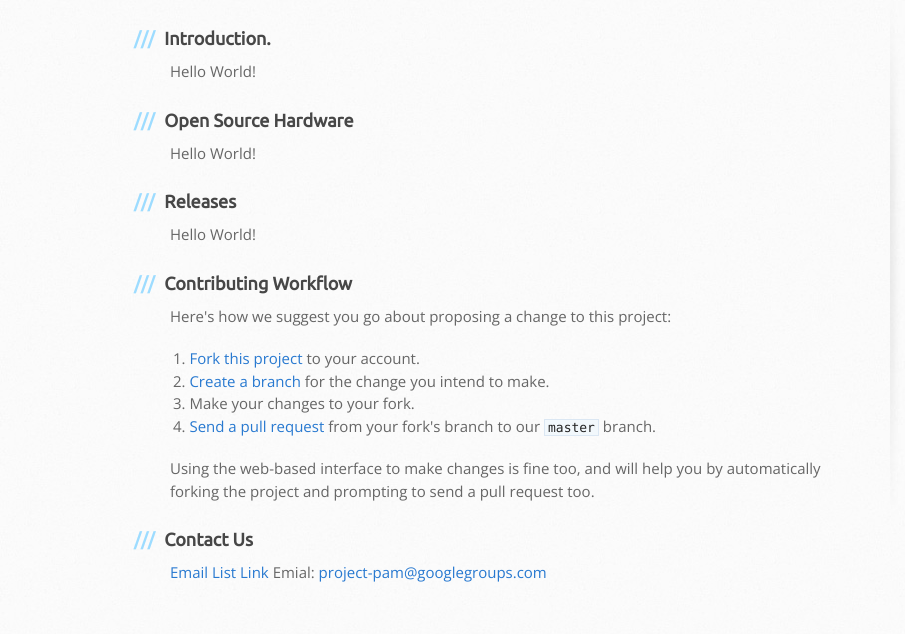
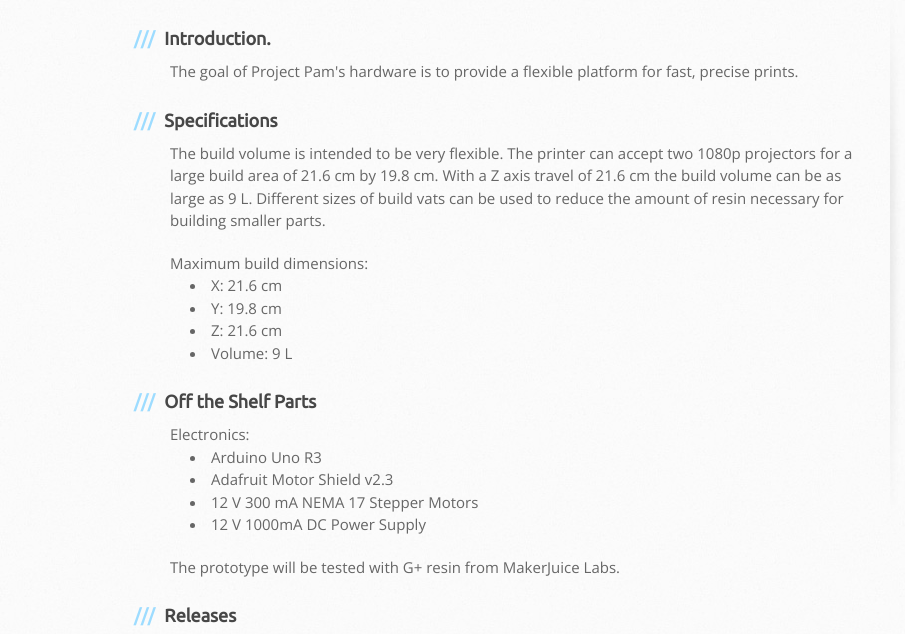
Before and after one commit to ProjectPAM/Hardware, a plain HTML site: page index.html in a window 1280 px wide. Shown: the part 263-897 px from the top of the page, 0-905 px from the left. Drawn offline with nearby package versions, Linux system fonts and the light colour scheme; grey boxes are pictures that could not be loaded.

Commit message:
Add specs and intro

```diff
--- a/index.html
+++ b/index.html
@@ -52,16 +52,43 @@
 						Introduction.
 					</h3>
 
-					<p>Hello World!</p>
+					<p>The goal of Project Pam's hardware is to provide a flexible platform for fast, precise prints.</p>
 
 					<h3>
 						<a name="open-source-hardware" class="anchor" href="#open-source-hardware">
 							<span class="octicon octicon-link"></span>
 						</a>
-						Open Source Hardware
+						Specifications
 					</h3>
 
-					<p>Hello World!</p>
+					<p>The build volume is intended to be very flexible. The printer can accept two 1080p projectors for a large build area of 21.6 cm by 19.8 cm. With a Z axis travel of 21.6 cm the build volume can be as large as 9 L. Different sizes of build vats can be used to reduce the amount of resin necessary for building smaller parts.</p>
+
+					<p style="margin-bottom: 0px;">Maximum build dimensions:</p>
+
+					<ul>
+						<li>X: 21.6 cm</li>
+						<li>Y: 19.8 cm</li>
+						<li>Z: 21.6 cm</li>
+						<li>Volume: 9 L</li>
+					</ul>
+
+					<h3>
+						<a name="releases" class="anchor" href="#releases">
+							<span class="octicon octicon-link"></span>
+						</a>
+						Off the Shelf Parts
+					</h3>
+
+					<p style="margin-bottom: 0px;">Electronics:</p>
+
+					<ul>
+						<li>Arduino Uno R3</li>
+						<li>Adafruit Motor Shield v2.3</li>
+						<li>12 V 300 mA NEMA 17 Stepper Motors</li>
+						<li>12 V 1000mA DC Power Supply</li>
+					</ul>
+
+					<p>The prototype will be tested with G+ resin from MakerJuice Labs.</p>
 
 					<h3>
 						<a name="releases" class="anchor" href="#releases">
@@ -97,7 +124,13 @@
 						Contact Us
 					</h3>
 
-					<p><a href="http://groups.google.com/d/forum/projectpam" class="user-mention" target="_blank">Email List Link</a> Emial: <a href="mailto:projectpam@googlegroups.com" class="user-mention" target="_blank">project-pam@googlegroups.com</a></p>
+					<p>For general correspondence please email us at <a href="mailto:projectpam.siu@gmail.com">projectpam.siu@gmail.com</a></p>
+
+					<p>Questions and comments can be posted on our <a href="http://groups.google.com/d/forum/projectpam" target="_blank">mailing list</a> or you can email them to <a href="mailto:projectpam@googlegroups.com">projectpam@googlegroups.com</a></p>
+
+					<p>Please report all bugs and feature requests through <a href="https://github.com/ProjectPAM/Hardware/issues" target="_blank">GitHub issues</a></p>
+
+					<p>Follow us on <a href="https://github.com/ProjectPAM" target="_blank">GitHub</a>, <a href="https://twitter.com/ProjectPAM" target="_blank">Twitter</a>, <a href="https://facebook.com/projectpam.siu" target="_blank">Facebook</a>, <a href="https://plus.google.com/+ProjectpamGithubIoSIU" target="_blank">Google+</a>, and <a href="https://www.youtube.com/user/projectpamsiu" target="_blank">YouTube</a>.</p>
 
 				</section>
 
```
